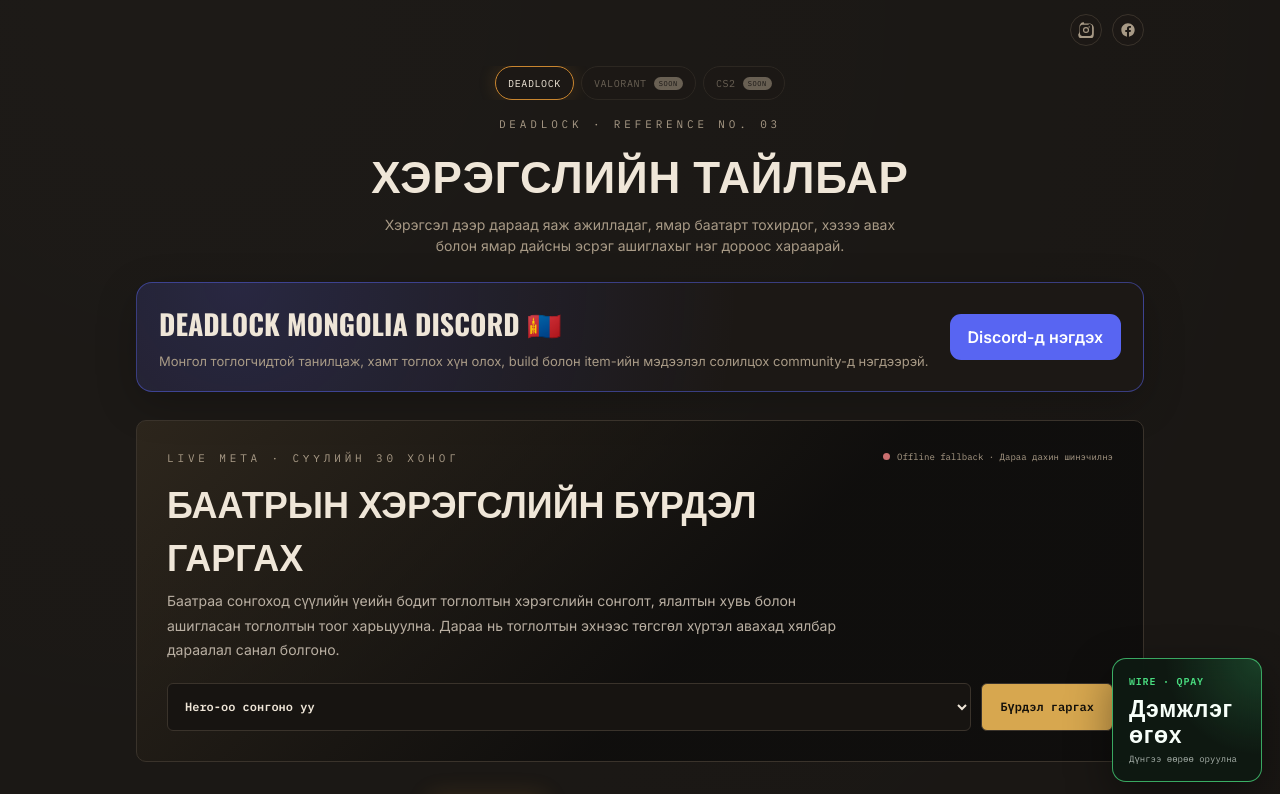
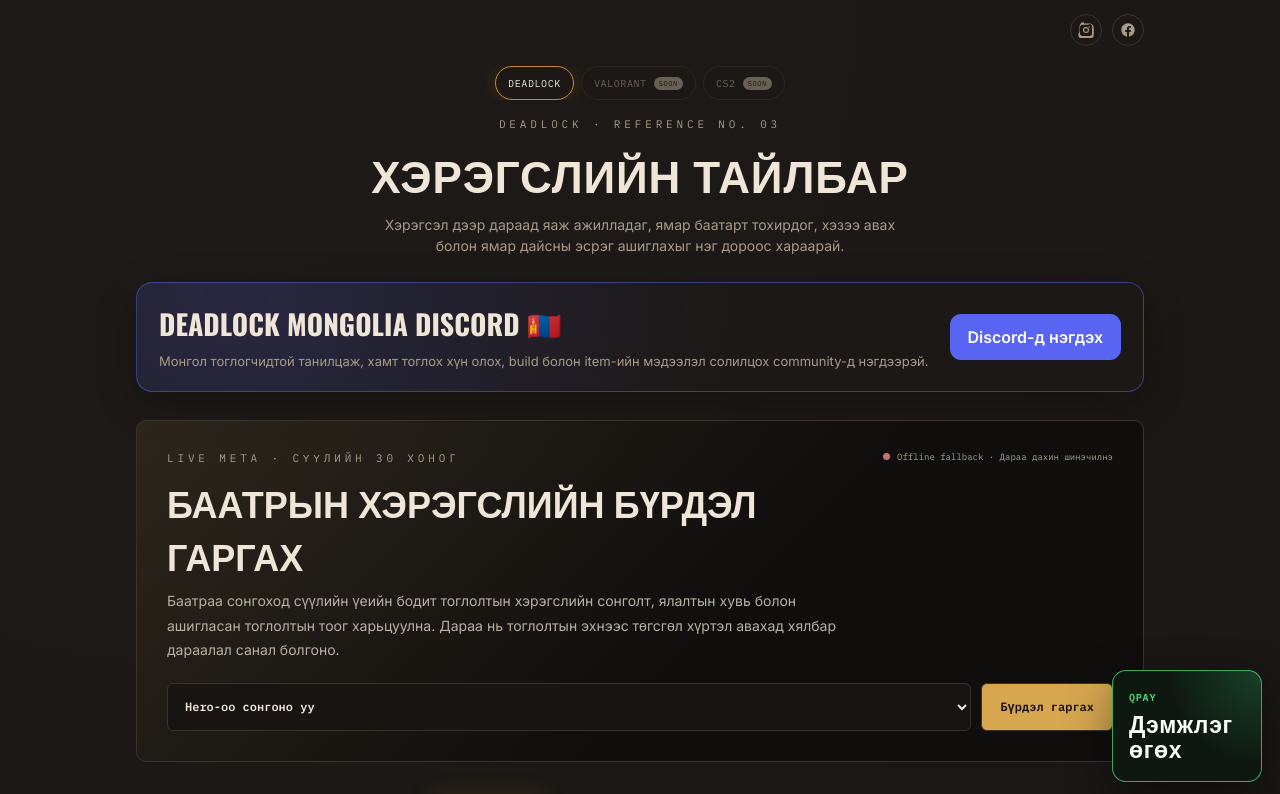
Before and after one commit to hosoo123/DeadLock-Mongolia, a Next.js app: page / in a window 1280 px wide. Shown: the top 794 px of the page. Built offline with nearby package versions, Linux system fonts and the light colour scheme; no server answers.

Commit message:
Modify link text and remove amount input note
Updated the link text and removed the small note about inputting the amount.

```diff
--- a/components/deadlock-guide.tsx
+++ b/components/deadlock-guide.tsx
@@ -20,9 +20,8 @@
         rel="noopener noreferrer"
         aria-label="Deadlock Mongolia-г Wire QPay-аар хүссэн дүнгээр дэмжих"
       >
-        <span className="wire-float-brand">Wire · QPay</span>
+        <span className="wire-float-brand">QPay</span>
         <strong>Дэмжлэг өгөх</strong>
-        <small>Дүнгээ өөрөө оруулна</small>
       </a>
       <Script src="/deadlock-app.js" strategy="afterInteractive" />
     </>
```
